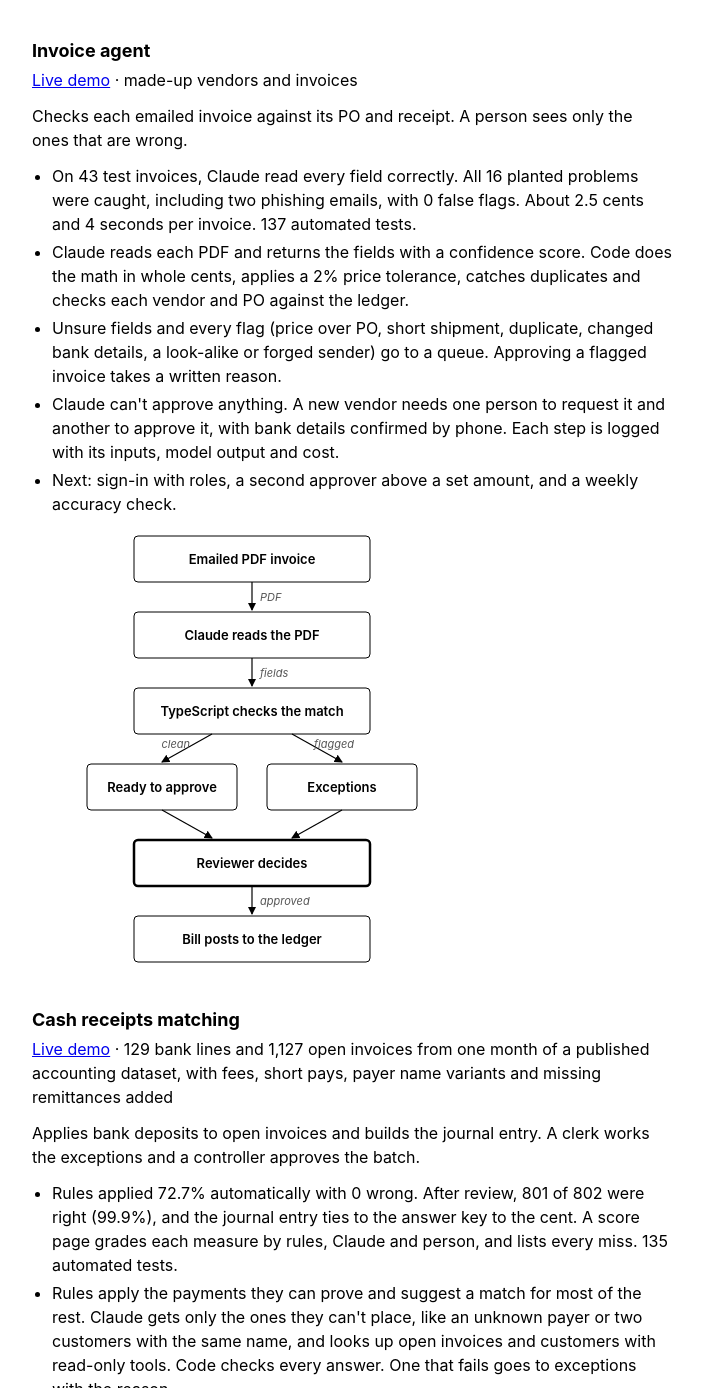
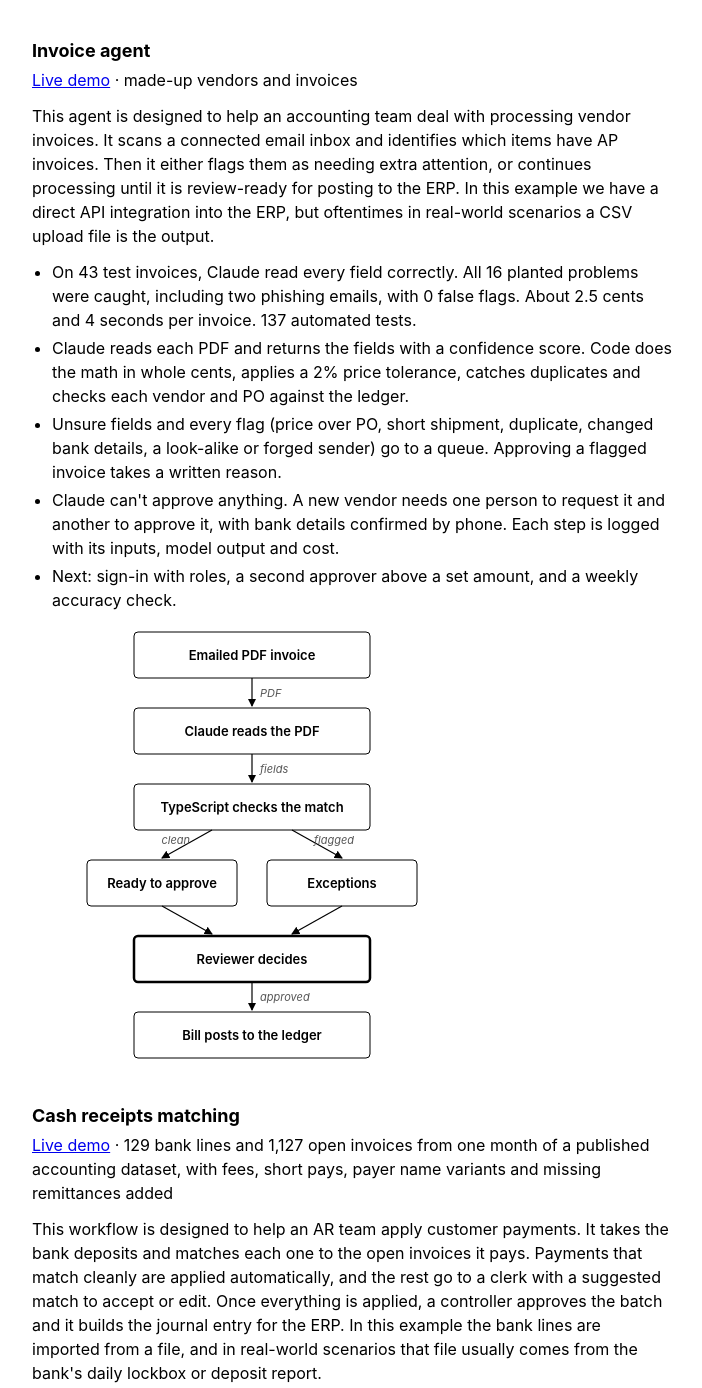
Before and after one commit to d-trombley/d-trombley.github.io, a plain HTML site: page index.html in a window 1280 px wide. Shown: the part 319-1707 px from the top of the page, without its empty margins (288-990 px from the left). Drawn offline with Linux system fonts and the light colour scheme.

Commit message:
Write the workflow descriptions in plain English
Use Daniel's invoice agent paragraph and match its voice for cash receipts
and collections.

```diff
--- a/index.html
+++ b/index.html
@@ -68,7 +68,7 @@ hr { border: 0; border-top: 1px solid var(--rule); margin: 40px 0 16px; }
 
 <h2 id="invoice-agent">Invoice agent</h2>
 <p><a href="https://invoice-agent-production-99c20ff1.up.railway.app">Live demo</a> · made-up vendors and invoices</p>
-<p>Checks each emailed invoice against its PO and receipt. A person sees only the ones that are wrong.</p>
+<p>This agent is designed to help an accounting team deal with processing vendor invoices. It scans a connected email inbox and identifies which items have AP invoices. Then it either flags them as needing extra attention, or continues processing until it is review-ready for posting to the ERP. In this example we have a direct API integration into the ERP, but oftentimes in real-world scenarios a CSV upload file is the output.</p>
 <ul>
 <li>On 43 test invoices, Claude read every field correctly. All 16 planted problems were caught, including two phishing emails, with 0 false flags. About 2.5 cents and 4 seconds per invoice. 137 automated tests.</li>
 <li>Claude reads each PDF and returns the fields with a confidence score. Code does the math in whole cents, applies a 2% price tolerance, catches duplicates and checks each vendor and PO against the ledger.</li>
@@ -117,7 +117,7 @@ hr { border: 0; border-top: 1px solid var(--rule); margin: 40px 0 16px; }
 
 <h2 id="cash-receipts">Cash receipts matching</h2>
 <p><a href="https://cash-receipts-production.up.railway.app">Live demo</a> · 129 bank lines and 1,127 open invoices from one month of a published accounting dataset, with fees, short pays, payer name variants and missing remittances added</p>
-<p>Applies bank deposits to open invoices and builds the journal entry. A clerk works the exceptions and a controller approves the batch.</p>
+<p>This workflow is designed to help an AR team apply customer payments. It takes the bank deposits and matches each one to the open invoices it pays. Payments that match cleanly are applied automatically, and the rest go to a clerk with a suggested match to accept or edit. Once everything is applied, a controller approves the batch and it builds the journal entry for the ERP. In this example the bank lines are imported from a file, and in real-world scenarios that file usually comes from the bank's daily lockbox or deposit report.</p>
 <ul>
 <li>Rules applied 72.7% automatically with 0 wrong. After review, 801 of 802 were right (99.9%), and the journal entry ties to the answer key to the cent. A score page grades each measure by rules, Claude and person, and lists every miss. 135 automated tests.</li>
 <li>Rules apply the payments they can prove and suggest a match for most of the rest. Claude gets only the ones they can't place, like an unknown payer or two customers with the same name, and looks up open invoices and customers with read-only tools. Code checks every answer. One that fails goes to exceptions with the reason.</li>
@@ -167,7 +167,7 @@ hr { border: 0; border-top: 1px solid var(--rule); margin: 40px 0 16px; }
 
 <h2 id="collections">Collections worklist</h2>
 <p><a href="https://collections-production-9ee4daa5.up.railway.app">Live demo</a> · made-up customers and emails</p>
-<p>Builds an AR collector's worklist from the aging report. It reads each customer's email history first, so nobody chases a disputed invoice, a check in the mail or a customer in bankruptcy.</p>
+<p>This agent is designed to help an AR collector work through past-due accounts. It starts from the aging report and reads each customer's email history before deciding what to do next, so it doesn't chase a customer who has disputed the invoice, already mailed a check, or filed for bankruptcy. For each customer it either drafts the right reminder or holds the account for a person to look at. A collector approves every email before it goes out, and final notices also need sign-off from the Credit Manager. In this example the customers and emails are made up, but in a real setup it would connect to the team's AR inbox.</p>
 <ul>
 <li>On a 30-customer test ledger with 16 planted problems and 2 traps, it picked the right next step for all 24 past-due customers, caught all 16 problems and sent 0 emails that should have been held. From the files alone, without the emails, it got 18 of 24 and would have sent 5 unsafe emails, one a final notice to the customer in bankruptcy. About 2 cents and 5 seconds per customer. 85 automated tests.</li>
 <li>Code works out aging and stage, and reads payment plans, pending credit memos, unapplied cash and the reminder log. Claude reads the email thread and returns what it found (a dispute, a promise to pay, a bounce, a new contact, a legal notice), each with a word-for-word quote, plus a draft. Code checks every quote against the email and every invoice and amount in the draft against the ledger, then picks the next step from fixed rules.</li>
```
